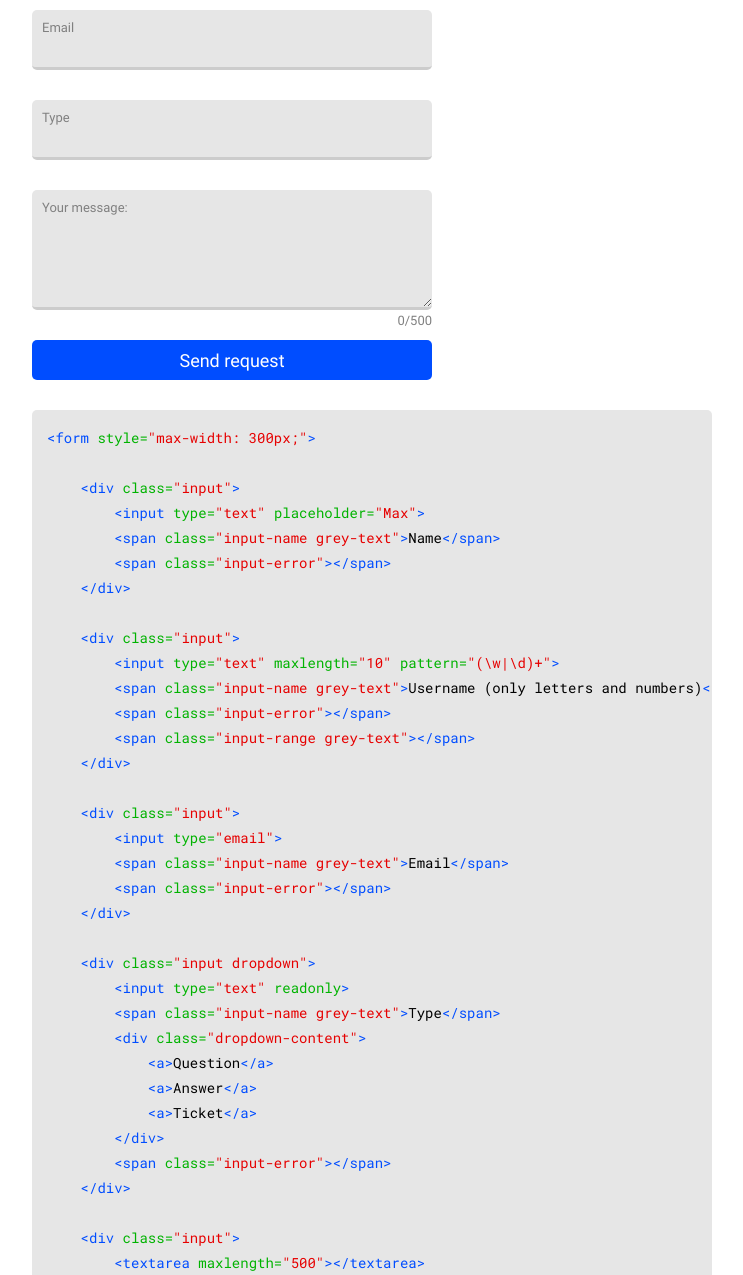
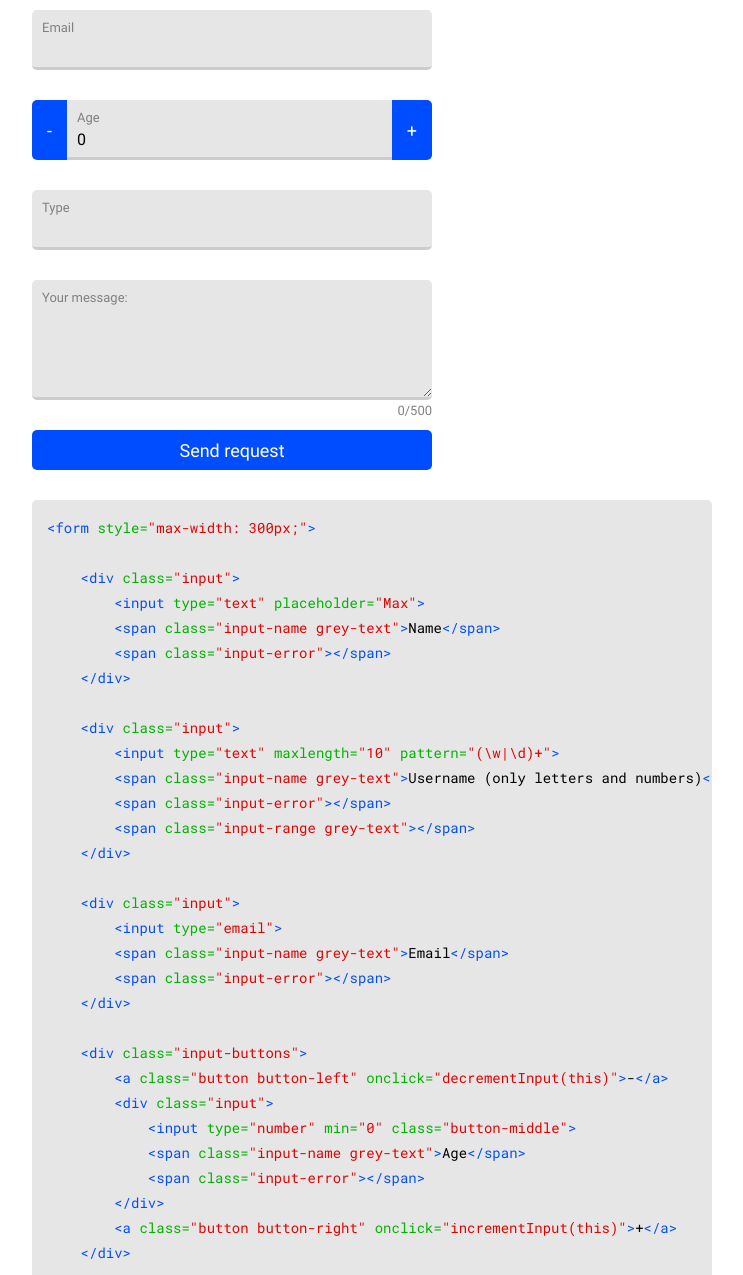
Before and after one commit to Der-Zauberer/SimpleWebDesign, a plain HTML site: page components/index.html in a window 1280 px wide. Shown: the part 8230-9505 px from the top of the page, without its empty margins (393-1136 px from the left). Drawn offline with Linux system fonts and the light colour scheme.

Commit message:
Improved number inputs

```diff
--- a/components/index.html
+++ b/components/index.html
@@ -360,6 +360,16 @@
                         <span class="input-error"></span>
                     </div>
 
+                    <div class="input-buttons">
+                        <a class="button button-left" onclick="decrementInput(this)">-</a>
+                        <div class="input">
+                            <input type="number" value="0" min="0" class="button-middle">
+                            <span class="input-name grey-text">Age</span>
+                            <span class="input-error"></span>
+                        </div>
+                        <a class="button button-right" onclick="incrementInput(this)">+</a>
+                    </div>
+
                     <div class="input dropdown">
                         <input type="text" readonly>
                         <span class="input-name grey-text">Type</span>
@@ -402,6 +412,16 @@
                     &nbsp;&nbsp;&nbsp;&nbsp;&nbsp;&nbsp;&nbsp;&nbsp;&lt;input type="email"&gt;<br>
                     &nbsp;&nbsp;&nbsp;&nbsp;&nbsp;&nbsp;&nbsp;&nbsp;&lt;span class="input-name grey-text"&gt;Email&lt;/span&gt;<br>
                     &nbsp;&nbsp;&nbsp;&nbsp;&nbsp;&nbsp;&nbsp;&nbsp;&lt;span class="input-error"&gt;&lt;/span&gt;<br>
+                    &nbsp;&nbsp;&nbsp;&nbsp;&lt;/div&gt;<br><br>
+
+                    &nbsp;&nbsp;&nbsp;&nbsp;&lt;div class="input-buttons"&gt;<br>
+                    &nbsp;&nbsp;&nbsp;&nbsp;&nbsp;&nbsp;&nbsp;&nbsp;&lt;a class="button button-left" onclick="decrementInput(this)"&gt;-&lt;/a&gt;<br>
+                    &nbsp;&nbsp;&nbsp;&nbsp;&nbsp;&nbsp;&nbsp;&nbsp;&lt;div class="input"&gt;<br>
+                    &nbsp;&nbsp;&nbsp;&nbsp;&nbsp;&nbsp;&nbsp;&nbsp;&nbsp;&nbsp;&nbsp;&nbsp;&lt;input type="number" min="0" class="button-middle"&gt;<br>
+                    &nbsp;&nbsp;&nbsp;&nbsp;&nbsp;&nbsp;&nbsp;&nbsp;&nbsp;&nbsp;&nbsp;&nbsp;&lt;span class="input-name grey-text"&gt;Age&lt;/span&gt;<br>
+                    &nbsp;&nbsp;&nbsp;&nbsp;&nbsp;&nbsp;&nbsp;&nbsp;&nbsp;&nbsp;&nbsp;&nbsp;&lt;span class="input-error"&gt;&lt;/span&gt;<br>
+                    &nbsp;&nbsp;&nbsp;&nbsp;&nbsp;&nbsp;&nbsp;&nbsp;&lt;/div&gt;<br>
+                    &nbsp;&nbsp;&nbsp;&nbsp;&nbsp;&nbsp;&nbsp;&nbsp;&lt;a class="button button-right" onclick="incrementInput(this)"&gt;+&lt;/a&gt;<br>
                     &nbsp;&nbsp;&nbsp;&nbsp;&lt;/div&gt;<br><br>
 
                     &nbsp;&nbsp;&nbsp;&nbsp;&lt;div class="input dropdown"&gt;<br>
--- a/resources/script.js
+++ b/resources/script.js
@@ -156,6 +156,28 @@ function initializeInput(input) {
         inputError.innerText = inputField.validationMessage;
         inputField.addEventListener('input', event => inputError.innerText = inputField.validationMessage);
     }
+}
+
+function incrementInput(element) {
+    const input = element.parentElement.getElementsByTagName('input')[0];
+    if (!input || !(!input.hasAttribute('max') || input.getAttribute('max') > input.value)) return;
+    input.value++;
+    const event = new Event('input', {
+        bubbles: true,
+        cancelable: true,
+    });
+    input.dispatchEvent(event);
+}
+
+function decrementInput(element) {
+    const input = element.parentElement.getElementsByTagName('input')[0];
+    if (!input || !(!input.hasAttribute('min') || input.getAttribute('min') < input.value)) return;
+    input.value--;
+    const event = new Event('input', {
+        bubbles: true,
+        cancelable: true,
+    });
+    input.dispatchEvent(event);
 }
 
 // *********************
--- a/resources/style.css
+++ b/resources/style.css
@@ -391,6 +391,32 @@ input:invalid + .input-name, textarea:invalid + .input-name {
     font-size: 13px;
     line-height: 12px;
     right: 0;
+}
+
+.input-buttons {
+    display: grid;
+    grid-template-columns: fit-content(0px) auto fit-content(0px);
+}
+
+.input-buttons * {
+    display: inline-block;
+    margin-bottom: var(--theme-element-spacing);
+}
+
+.input-buttons .button {
+    display: flex;
+    align-items: center;
+}
+
+
+.input-buttons input::-webkit-outer-spin-button,
+.input-buttons input::-webkit-inner-spin-button {
+  -webkit-appearance: none;
+  margin: 0;
+}
+
+.input-buttons input[type=number] {
+  appearance: textfield;
 }
 
 /* dropdown */
```
